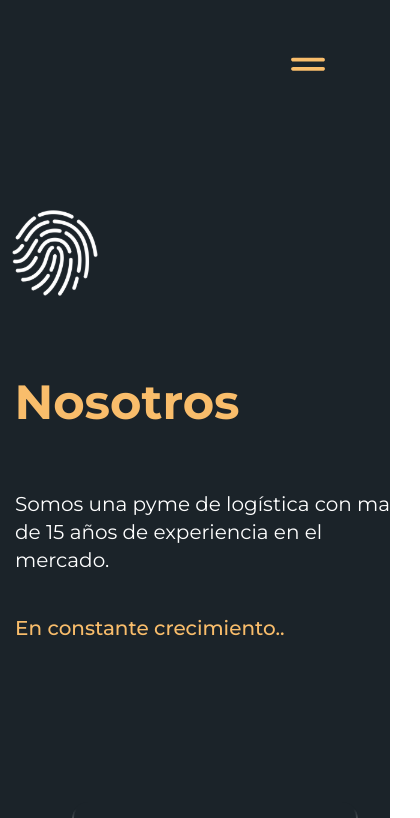
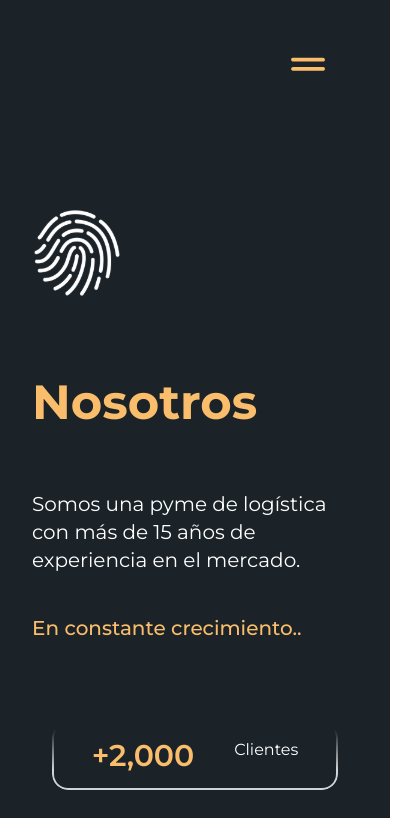
Before and after one commit to gabrieltoloza/picklogweb, a Nuxt app: page /nosotros in a window 390 px wide. Shown: the top 818 px of the page, 420 px wide, since content can reach past the window. Built offline with nearby package versions, Linux system fonts and the light colour scheme.

Commit message:
ajustando mobile version

```diff
--- a/app/components/Home/MainContent.vue
+++ b/app/components/Home/MainContent.vue
@@ -50,7 +50,7 @@
         </div>
     </div>
 
-    <div class="sm:hidden fixed bottom-24 left-1/2 -translate-x-1/2 flex justify-center items-center z-50 w-auto">
+    <div class="sm:hidden fixed bottom-24 left-1/2 -translate-x-1/2 flex justify-center items-center z-40 w-auto">
         <NuxtLink to="https://www.picklog.com.ar/tracking">
             <IconBox />
         </NuxtLink>
--- a/app/components/Nosotros/NosotrosMain.vue
+++ b/app/components/Nosotros/NosotrosMain.vue
@@ -1,15 +1,14 @@
 <template>
     <section class="pt-20 bg-transparent text-white min-h-[600px] font-montserrat">
-        <div class="container px-4 ml-5 flex flex-col sm:flex-row">
-
+        <div class="container mx-auto px-8 sm:px-4 flex flex-col sm:flex-row">
             <!-- Primer div -->
-            <div class="max-w-4xl mx-auto text-center w-1/2 justify-start flex flex-col items-center gap-10">
-                <div class="pr-80">
+            <div class="max-w-4xl w-full sm:w-1/2 flex flex-col items-start gap-10">
+                <div class="pr-0 sm:pr-32">
                     <Dactilar />
                 </div>
-                <h1 class="text-5xl font-bold mb-6 pt-10 pr-44 text-[#F9BD6B]">Nosotros</h1>
-                <div class="text-xl mb-8 w-[400px] flex flex-col items-start text-start">
-                    <p> Somos una pyme de logística con mas de 15 años de experiencia en el
+                <h1 class="text-5xl font-bold mb-6 pt-10 sm:pr-20 text-[#F9BD6B] text-left">Nosotros</h1>
+                <div class="text-xl mb-8 w-full max-w-[400px] flex flex-col items-start text-start">
+                    <p> Somos una pyme de logística con más de 15 años de experiencia en el
                         mercado.
                     </p>
                     <p class="pt-10 sm:pt-0 text-[#F9BD6B] font-medium sm:font-normal sm:text-white">
@@ -19,12 +18,12 @@
             </div>
 
             <!-- Segundo div -->
-            <div class="flex flex-col gap-5 sm:w-1/2 items-center justify-center pt-32">
+            <div class="flex flex-col gap-5 w-full sm:w-1/2 items-center justify-center pt-12 sm:pt-32">
                 <div class="estadistica-box flex gap-10 p-4 px-10 border border-white rounded-2xl bg-[#1B2329]">
                     <h3 class="text-3xl text-[#F9BD6B] font-semibold">+<span id="clientes">0</span></h3>
                     <p>Clientes</p>
                 </div>
-                <div class="estadistica-box flex gap-10 p-4  border border-white rounded-2xl bg-[#1B2329]">
+                <div class="estadistica-box flex gap-10 p-4 border border-white rounded-2xl bg-[#1B2329]">
                     <h3 class="text-3xl text-[#F9BD6B] font-semibold">+<span id="camionetas">20</span></h3>
                     <p>Camionetas</p>
                 </div>
@@ -33,7 +32,6 @@
                     <p>Empleados</p>
                 </div>
             </div>
-
         </div>
     </section>
 </template>
--- a/app/components/svg/Mobile/MenuBurguer.vue
+++ b/app/components/svg/Mobile/MenuBurguer.vue
@@ -1,6 +1,7 @@
 <template>
     <div class="drawer">
         <input id="my-drawer" type="checkbox" class="drawer-toggle" v-model="open" />
+
         <div class="drawer-content">
             <!-- Botón hamburguesa -->
             <label for="my-drawer" class="drawer-button cursor-pointer">
@@ -14,6 +15,7 @@
                 </svg>
             </label>
         </div>
+
         <div class="drawer-side z-50">
             <label for="my-drawer" aria-label="close sidebar" class="drawer-overlay"></label>
 
```
